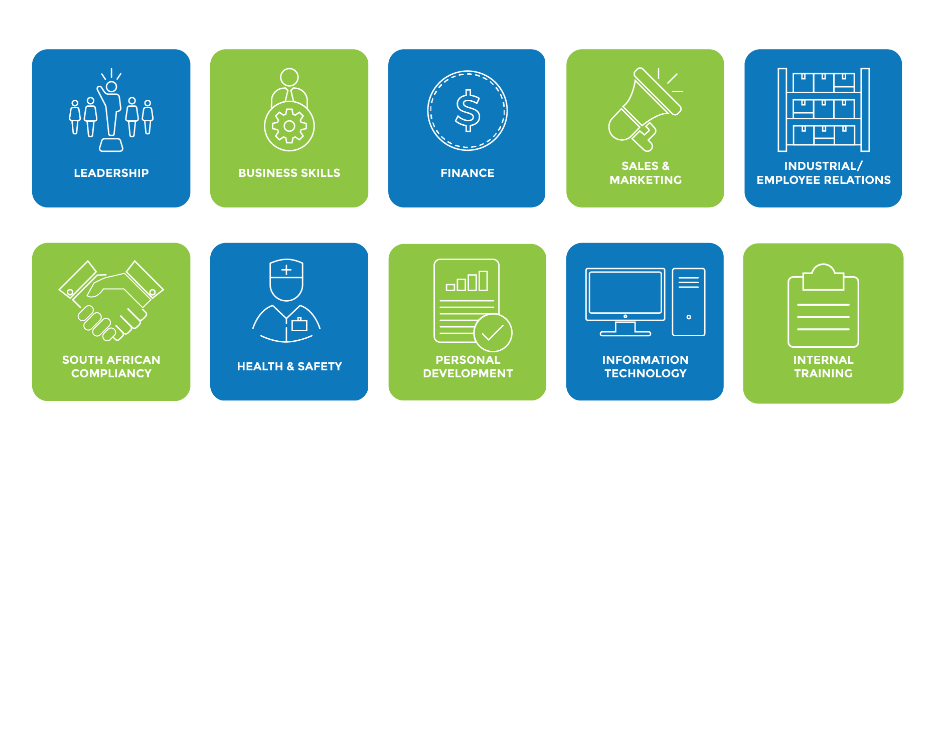
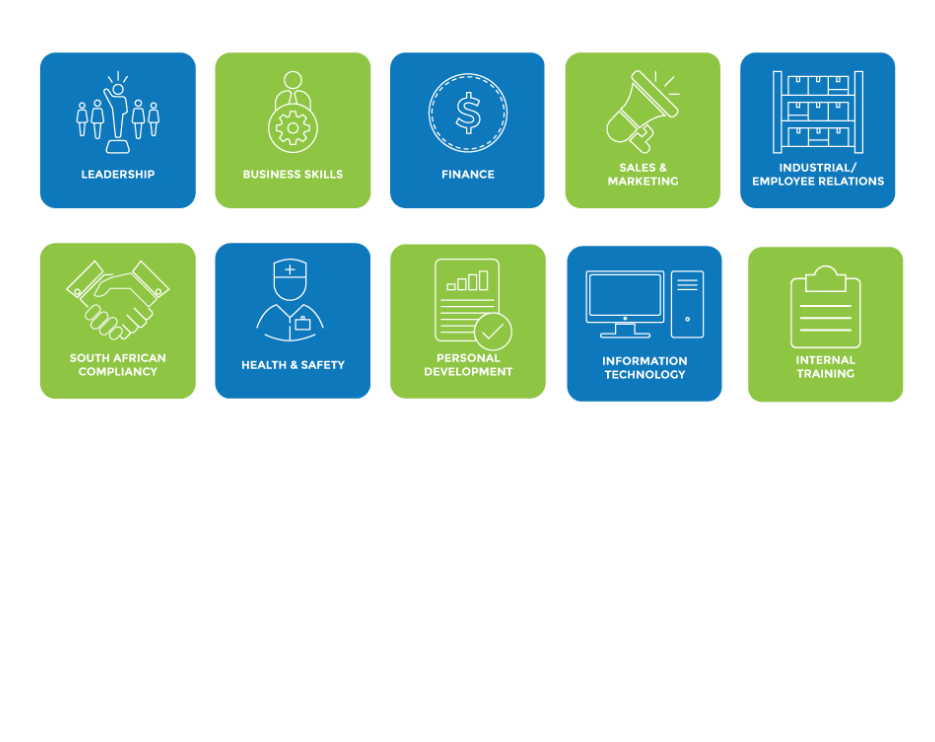
Before and after one commit to eSTUDYza/xstream_library, a plain HTML site: page index.html in a window 1280 px wide. Shown: the whole page, without its empty margins (167-1102 px from the left). Drawn offline with Linux system fonts and the light colour scheme.

Commit message:
Add files via upload

```diff
--- a/index.html
+++ b/index.html
@@ -16,37 +16,25 @@ if(typeof Muse == "undefined") window.Muse = {}; window.Muse.assets = {"required
   <title>Home</title>
   <!-- CSS -->
   <link rel="stylesheet" type="text/css" href="css/site_global.css?crc=444006867"/>
-  <link rel="stylesheet" type="text/css" href="css/index.css?crc=430651248" id="pagesheet"/>
+  <link rel="stylesheet" type="text/css" href="css/index.css?crc=4062518633" id="pagesheet"/>
    </head>
  <body>
 
   <div class="clearfix" id="page"><!-- group -->
-   <div class="clip_frame grpelem" id="u211"><!-- image -->
-    <img class="block" id="u211_img" src="images/-59a084b2-7e96-46d9-9bd1-c494d701c0f0-.png?crc=3839367455" alt="" width="993" height="451"/>
+   <div class="clip_frame grpelem" id="u161"><!-- image -->
+    <img class="block" id="u161_img" src="images/library_2018-web.png?crc=69888673" alt="" width="976" height="444"/>
    </div>
-   <div class="clearfix grpelem" id="u158"><!-- group -->
-    <div class="clearfix grpelem" id="pu121"><!-- column -->
-     <a class="nonblock nontext transition colelem" id="u121" href="https://estudy.eu.crossknowledge.com/site/search/results#context=training&amp;lang=en&amp;chapter=16" target="_blank"><!-- simple frame --></a>
-     <a class="nonblock nontext transition colelem" id="u148" href="https://estudy.eu.crossknowledge.com/site/search/home" target="_blank"><!-- simple frame --></a>
-    </div>
-    <div class="clearfix grpelem" id="pu124"><!-- column -->
-     <a class="nonblock nontext transition colelem" id="u124" href="https://estudy.eu.crossknowledge.com/site/search/results#context=training&amp;lang=en&amp;chapter=17" target="_blank"><!-- simple frame --></a>
-     <a class="nonblock nontext transition colelem" id="u130" href="https://estudy.eu.crossknowledge.com/site/search/results#context=training&amp;lang=en&amp;chapter=22" target="_blank"><!-- simple frame --></a>
-    </div>
-    <div class="clearfix grpelem" id="pu104"><!-- column -->
-     <a class="nonblock nontext transition colelem" id="u104" href="https://estudy.eu.crossknowledge.com/site/search/results#context=training&amp;lang=en&amp;chapter=18" target="_blank"><!-- simple frame --></a>
-     <a class="nonblock nontext transition colelem" id="u127" href="https://estudy.eu.crossknowledge.com/site/search/results#context=training&amp;lang=en&amp;chapter=21" target="_blank"><!-- simple frame --></a>
-    </div>
-    <div class="clearfix grpelem" id="pu107"><!-- column -->
-     <a class="nonblock nontext transition colelem" id="u107" href="https://estudy.eu.crossknowledge.com/site/search/results#context=training&amp;lang=en&amp;chapter=19" target="_blank"><!-- simple frame --></a>
-     <a class="nonblock nontext transition colelem" id="u136" href="https://estudy.eu.crossknowledge.com/site/search/results#context=training&amp;lang=en&amp;chapter=24" target="_blank"><!-- simple frame --></a>
-    </div>
-    <div class="clearfix grpelem" id="pu118"><!-- column -->
-     <a class="nonblock nontext transition colelem" id="u118" href="https://estudy.eu.crossknowledge.com/site/search/results#context=training&amp;lang=en&amp;chapter=20" target="_blank"><!-- simple frame --></a>
-     <a class="nonblock nontext transition colelem" id="u139" href="https://estudy.eu.crossknowledge.com/site/search/home" target="_blank"><!-- simple frame --></a>
-    </div>
-   </div>
-   <div class="verticalspacer" data-offset-top="451" data-content-above-spacer="451" data-content-below-spacer="61"></div>
+   <a class="nonblock nontext transition grpelem" id="u104" href="https://estudy.eu.crossknowledge.com/site/search/results#context=training&amp;lang=en&amp;chapter=18" target="_blank"><!-- simple frame --></a>
+   <a class="nonblock nontext transition grpelem" id="u121" href="https://estudy.eu.crossknowledge.com/site/search/results#context=training&amp;lang=en&amp;chapter=16" target="_blank"><!-- simple frame --></a>
+   <a class="nonblock nontext transition grpelem" id="u130" href="https://estudy.eu.crossknowledge.com/site/search/results#context=training&amp;lang=en&amp;chapter=22" target="_blank"><!-- simple frame --></a>
+   <a class="nonblock nontext transition grpelem" id="u136" href="https://estudy.eu.crossknowledge.com/site/search/results#context=training&amp;lang=en&amp;chapter=24" target="_blank"><!-- simple frame --></a>
+   <a class="nonblock nontext transition grpelem" id="u118" href="https://estudy.eu.crossknowledge.com/site/search/results#context=training&amp;lang=en&amp;chapter=20" target="_blank"><!-- simple frame --></a>
+   <a class="nonblock nontext transition grpelem" id="u107" href="https://estudy.eu.crossknowledge.com/site/search/results#context=training&amp;lang=en&amp;chapter=19" target="_blank"><!-- simple frame --></a>
+   <a class="nonblock nontext transition grpelem" id="u124" href="https://estudy.eu.crossknowledge.com/site/search/results#context=training&amp;lang=en&amp;chapter=17" target="_blank"><!-- simple frame --></a>
+   <a class="nonblock nontext transition grpelem" id="u127" href="https://estudy.eu.crossknowledge.com/site/search/results#context=training&amp;lang=en&amp;chapter=21" target="_blank"><!-- simple frame --></a>
+   <a class="nonblock nontext transition grpelem" id="u139" href="https://estudy.eu.crossknowledge.com/site/search/home" target="_blank"><!-- simple frame --></a>
+   <a class="nonblock nontext transition grpelem" id="u148" href="https://estudy.eu.crossknowledge.com/site/search/home" target="_blank"><!-- simple frame --></a>
+   <div class="verticalspacer" data-offset-top="448" data-content-above-spacer="447" data-content-below-spacer="61"></div>
   </div>
   <!-- Other scripts -->
   <script type="text/javascript">
--- a/sitemap.xml
+++ b/sitemap.xml
@@ -6,7 +6,7 @@
     <changefreq>weekly</changefreq>
     <priority>0.5</priority>
     <image:image>
-      <image:loc>http://test.com/images/-59a084b2-7e96-46d9-9bd1-c494d701c0f0-.png</image:loc>
+      <image:loc>http://test.com/images/library_2018-web.png</image:loc>
     </image:image>
   </url>
 </urlset>
```
Also changed, not shown: muse_manifest.xml (+5 -5 lines), css/index.css, images/library_2018-web.png (added).
